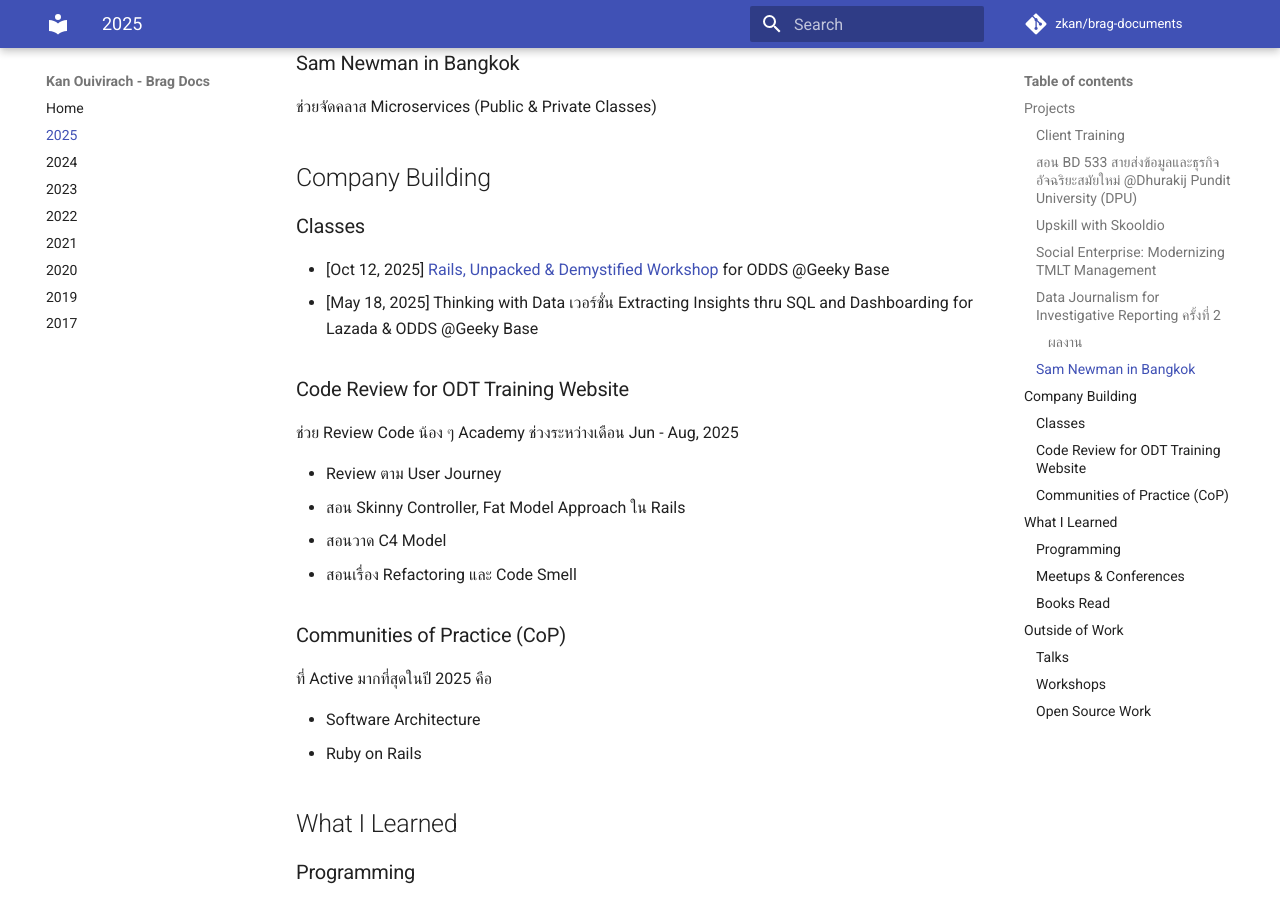
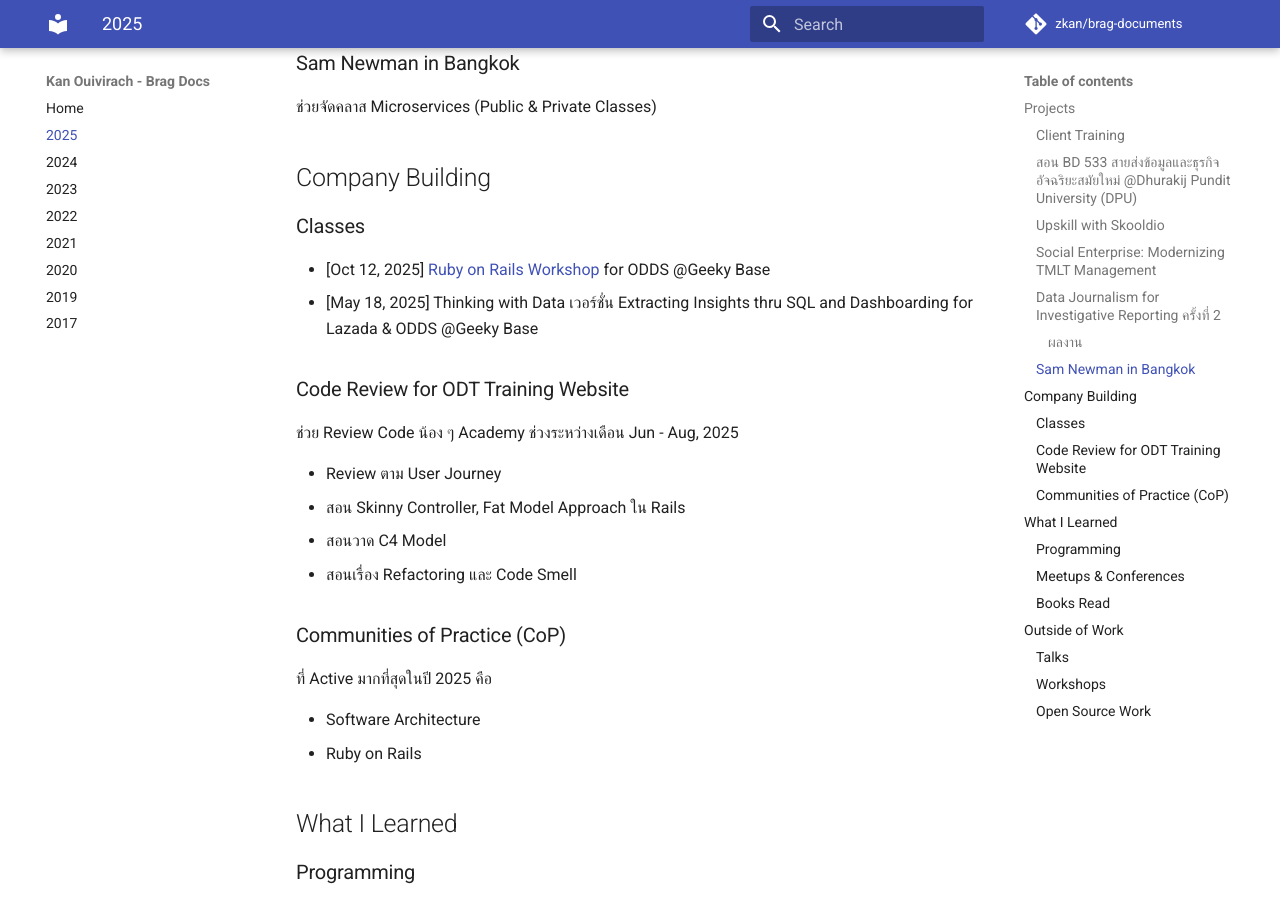
Before and after one commit to zkan/brag-documents, an MkDocs documentation site: the page built from docs/2025.md, in a window 1280 px wide and 900 px high, scrolled down 1649 px. Built offline with MkDocs 1.6.1 and Material for MkDocs 9.7.7, drawn with Linux system fonts in a browser that asks for light colours; comment, search, counter and statistics services are not loaded.

Commit message:
Rename RoR workshop

```diff
--- a/docs/2025.md
+++ b/docs/2025.md
@@ -79,9 +79,9 @@
 
 ### Classes
 
-* [Oct 12, 2025] [Rails, Unpacked & Demystified
-Workshop](https://zkan.github.io/rails-unpacked-and-demystified-workshop/){target=_blank}
-for ODDS @Geeky Base
+* [Oct 12, 2025] [Ruby on Rails
+Workshop](https://zkan.github.io/ruby-on-rails-workshop/){target=_blank} for
+ODDS @Geeky Base
 * [May 18, 2025] Thinking with Data เวอร์ชั่น Extracting Insights thru SQL and
 Dashboarding for Lazada & ODDS @Geeky Base
 
```
